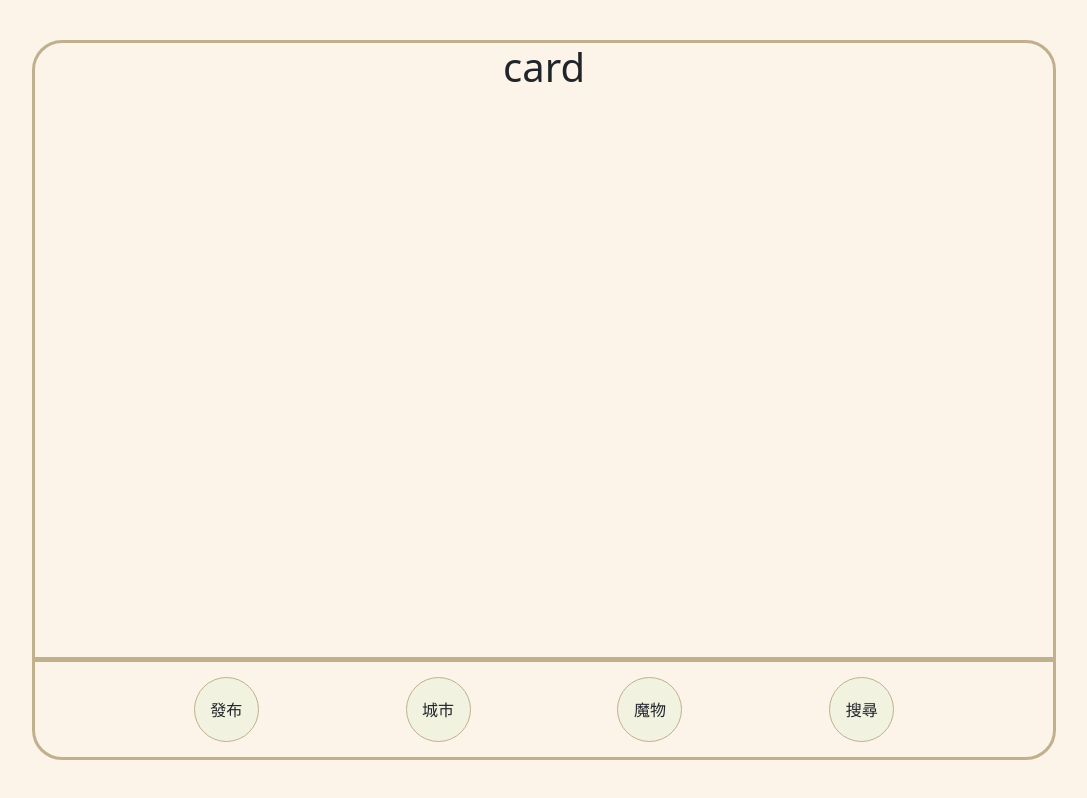
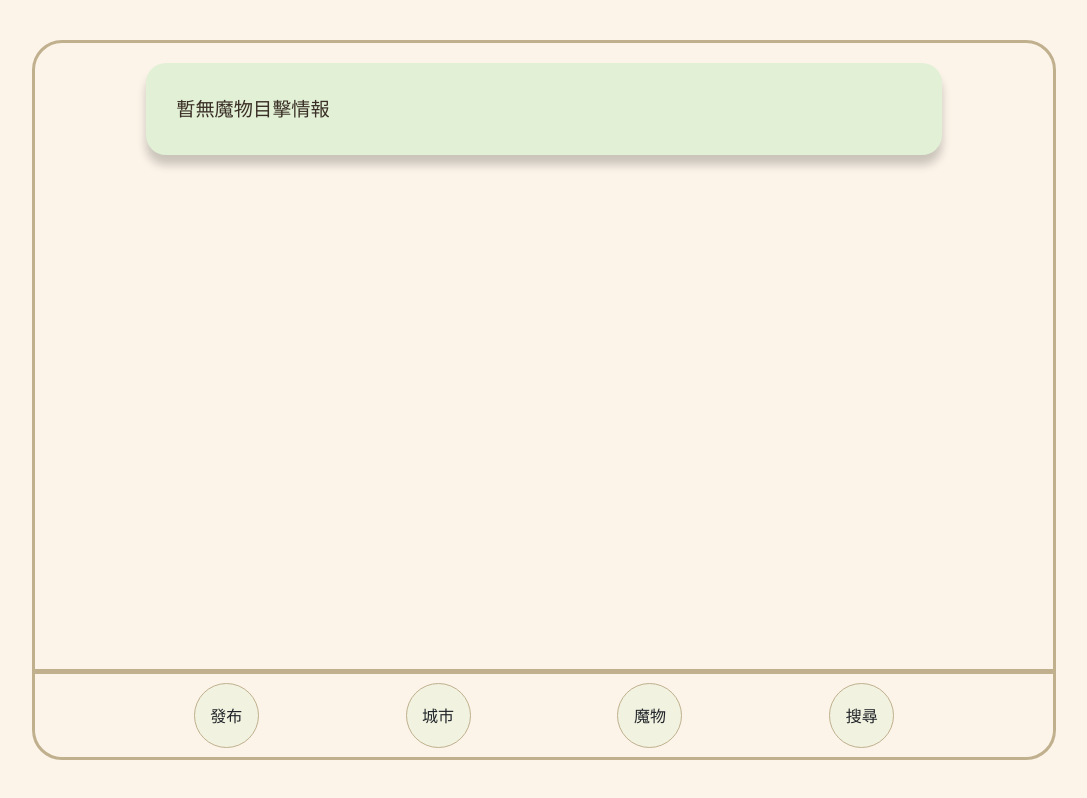
Before and after one commit to MioRain/MNH_Monster_Notice_Board, a Vue app: page / in a window 1280 px wide. Shown: the whole page, without its empty margins (96-1183 px from the left). Built offline with nearby package versions, Linux system fonts and the light colour scheme.

Commit message:
feat: render monster list

```diff
--- a/src/components/FeatureButton.vue
+++ b/src/components/FeatureButton.vue
@@ -11,7 +11,7 @@ const stateStore = useStateStore();
 const { getCurrentPosition, getSheetName } = useUserDataStore();
 const { currentLatitude, currentLongitude } = storeToRefs(userDataStore);
 const { loadingStyle } = storeToRefs(stateStore);
-const { eyewitnessInfo } = useEyewitnessInfoStore();
+const { eyewitnessInfo, monsterList } = useEyewitnessInfoStore();
 
 const handleSubmit = async () => {
   loadingStyle.value = true;
@@ -52,6 +52,27 @@ const handleSubmit = async () => {
   loadingStyle.value = false;
   alert(res.data);
 };
+
+const fetchMonsterList = async () => {
+  const today = new Date();
+  const todayData = {
+    year: String(today.getFullYear()),
+    month: String(today.getMonth() + 1).padStart(2, "0"),
+    date: String(today.getDate()).padStart(2, "0"),
+    hour: String(today.getHours()).padStart(2, "0"),
+    minute: String(today.getMinutes()).padStart(2, "0"),
+  };
+  const sheetName = getSheetName(todayData.hour);
+  const url =
+    "https://script.google.com/macros/s/AKfycbyxbb898unGj27htJWaoloG7cTJL8ms15q52AKkCCZ5WIkm9_oZ292SFNqACUP7WrvgMQ/exec";
+
+  loadingStyle.value = true;
+
+  const res = await axios.get(url + `?time=${sheetName}`);
+  monsterList.value = res.data
+
+  loadingStyle.value = false;
+};
 </script>
 
 <template>
@@ -66,7 +87,7 @@ const handleSubmit = async () => {
     </button>
     <button class="city">城市</button>
     <button class="monster">魔物</button>
-    <button class="search" @click="getCurrentPosition">搜尋</button>
+    <button class="search" @click="fetchMonsterList">搜尋</button>
   </div>
 
   <div
@@ -198,7 +219,9 @@ const handleSubmit = async () => {
 .container {
   width: 100%;
   height: 100px;
+  background-color: #FCF4E9;
   border-top: 5px solid #c0b08e;
+  border-radius: 0 0 30px 30px;
   display: flex;
   justify-content: space-evenly;
   align-items: center;
@@ -225,5 +248,3 @@ const handleSubmit = async () => {
   }
 }
 </style>
-
-<style></style>
--- a/src/components/MonsterCard.vue
+++ b/src/components/MonsterCard.vue
@@ -1,3 +1,60 @@
+<script setup>
+import { useEyewitnessInfoStore } from "@/stores/eyewitness-info";
+
+const { monsterList } = useEyewitnessInfoStore();
+</script>
+
 <template>
-  <h1>card</h1>
+  <div class="container">
+    <a v-if="monsterList.value" v-for="info in monsterList.value" :href="info[8]" target="_blank" class="monster-card">
+      <img class="monster-img" src="../..//public/images/g-jagr.png" alt="g-jagr's image">
+      <div class="info">
+        編號：{{info[0]}} ｜ 周目：{{info[4]}} ｜ 星數：{{info[5]}}
+        <br>
+        距離 <span style="color: #A95620;">{{info[3]}}</span> 500 公尺
+      </div>
+    </a>
+
+    <div v-else class="monster-card">
+      <div class="info">暫無魔物目擊情報</div>
+    </div>
+
+  </div>
+
 </template>
+
+<style scoped>
+.container {
+  width: 100%;
+  height: 100%;
+  padding-bottom: 20px;
+  display: flex;
+  flex-direction: column;
+  align-items: center;
+  overflow: scroll;
+
+  .monster-card {
+    width: 80%;
+    margin-top: 20px;
+    padding: 3%;
+    border-radius: 20px;
+    background-color: #e2f0d6;
+    box-shadow: 0px 10px 10px rgba(0, 0, 0, 0.2);
+    display: flex;
+    align-items: center;
+
+    .monster-img {
+      width: 20%;
+      max-width: 100px;
+      margin-right: 5%;
+    }
+
+    .info {
+      color: #3a2f26;
+      font-size: 1.2rem;
+      line-height: 2rem;
+      text-align: center;
+    }
+  }
+}
+</style>
--- a/src/stores/eyewitness-info.js
+++ b/src/stores/eyewitness-info.js
@@ -13,5 +13,7 @@ export const useEyewitnessInfoStore = defineStore('eyewitness-info', () => {
     mapLink: "",
   });
 
-  return { eyewitnessInfo }
+  const monsterList = reactive([])
+
+  return { eyewitnessInfo, monsterList }
 })
```
Also changed, not shown: public/images/g-jagr.png (added).
